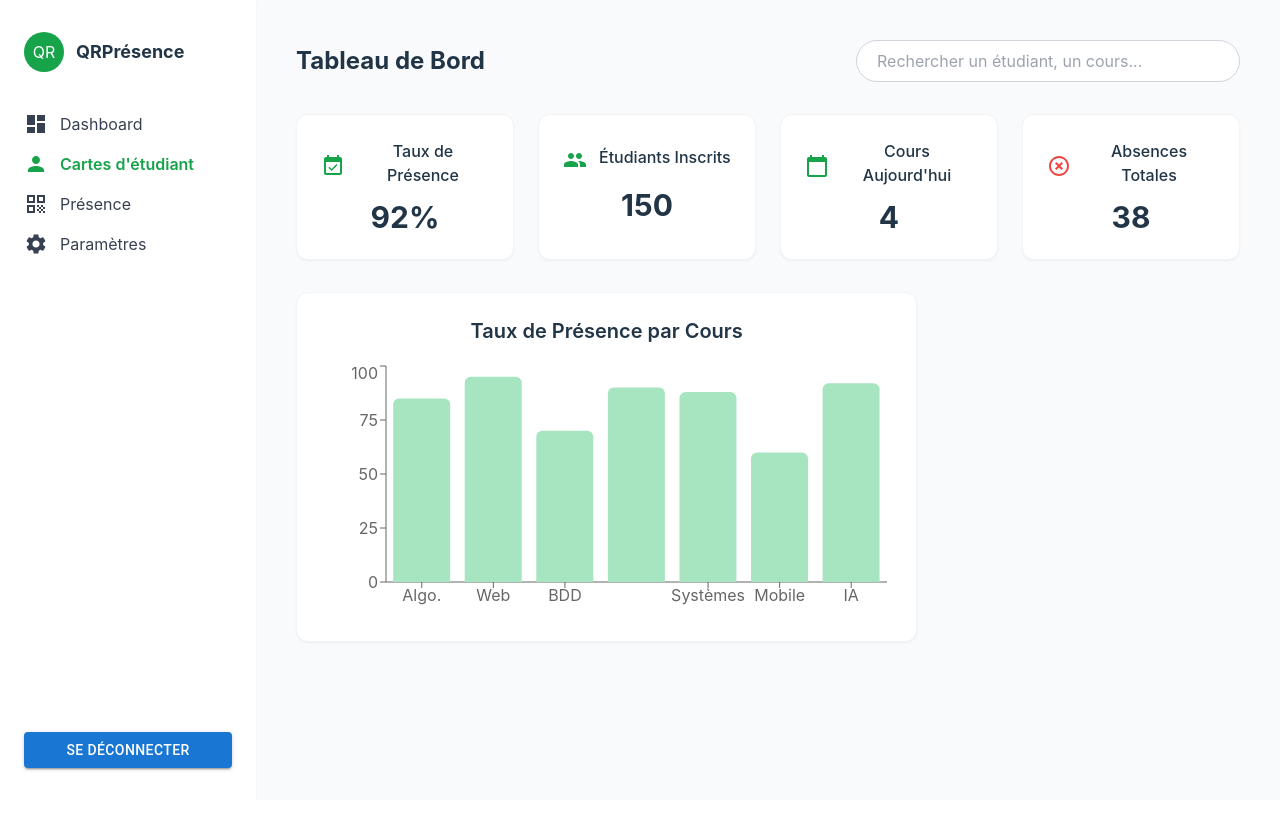
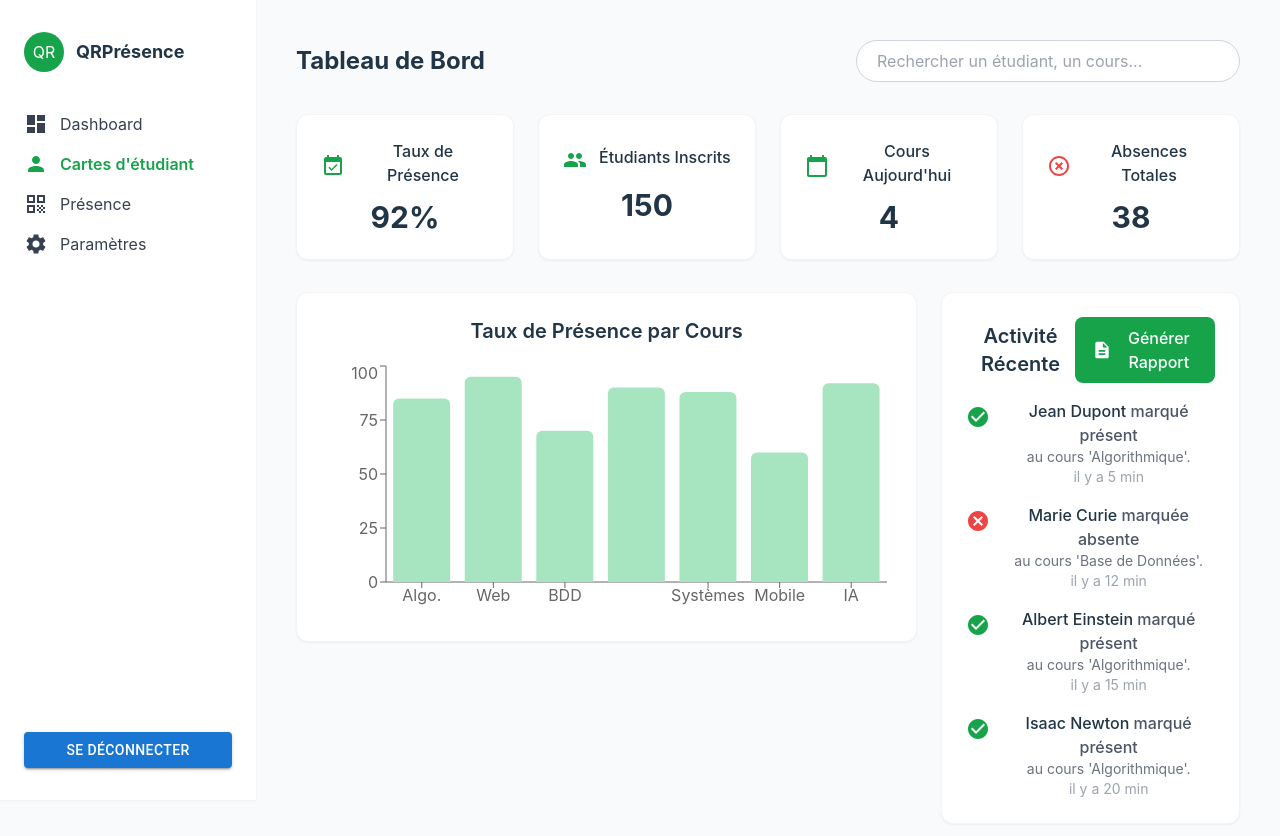
Before and after one commit to Michel-Lalaina/Gestion-presence, a React (Vite) app: page /#/ in a window 1280 px wide. Shown: the top 836 px of the page. Before the commit the page ends 800 px from the top, so only its background shows below. Built offline with nearby package versions, Linux system fonts and the light colour scheme.

Commit message:
ajout du composant des activite recents

```diff
--- a/src/page/Dashboard.tsx
+++ b/src/page/Dashboard.tsx
@@ -1,7 +1,7 @@
 
 import StatsCards from "../components/Dashboard/StatsCards";
 import PresenceChart from "../components/Dashboard/PresenceChart";
-
+import RecentActivity from "./RecentActivity";
 
 export default function Dashboard() {
   return (
@@ -31,7 +31,7 @@ export default function Dashboard() {
           <PresenceChart />
         </div>
 
-
+        <RecentActivity />
       </div>
     </div>
   );
--- /dev/null
+++ b/src/page/RecentActivity.tsx
@@ -0,0 +1,67 @@
+
+import CheckCircleIcon from "@mui/icons-material/CheckCircle";
+import CancelIcon from "@mui/icons-material/Cancel";
+import DescriptionIcon from "@mui/icons-material/Description";
+
+const activities = [
+  {
+    name: "Jean Dupont",
+    action: "marqué présent",
+    course: "Algorithmique",
+    icon: <CheckCircleIcon className="text-green-600" />,
+    time: "il y a 5 min",
+  },
+  {
+    name: "Marie Curie",
+    action: "marquée absente",
+    course: "Base de Données",
+    icon: <CancelIcon className="text-red-500" />,
+    time: "il y a 12 min",
+  },
+  {
+    name: "Albert Einstein",
+    action: "marqué présent",
+    course: "Algorithmique",
+    icon: <CheckCircleIcon className="text-green-600" />,
+    time: "il y a 15 min",
+  },
+  {
+    name: "Isaac Newton",
+    action: "marqué présent",
+    course: "Algorithmique",
+    icon: <CheckCircleIcon className="text-green-600" />,
+    time: "il y a 20 min",
+  },
+];
+
+export default function RecentActivity() {
+  return (
+    <div className="bg-white rounded-xl border border-gray-100 shadow-sm p-6">
+      <div className="flex justify-between items-center mb-4">
+        <h2 className="text-xl font-semibold">Activité Récente</h2>
+
+        <button className="bg-green-600 text-white px-4 py-2 rounded-lg flex items-center gap-2 hover:bg-green-700">
+          <DescriptionIcon fontSize="small" />
+          Générer Rapport
+        </button>
+      </div>
+
+      <div className="flex flex-col gap-4">
+        {activities.map((a, i) => (
+          <div key={i} className="flex items-start gap-3">
+            <div className="mt-1">{a.icon}</div>
+            <div>
+              <p className="font-medium">
+                {a.name} <span className="text-gray-600">{a.action}</span>
+              </p>
+              <p className="text-sm text-gray-500">
+                au cours '{a.course}'. <br />
+                <span className="text-gray-400">{a.time}</span>
+              </p>
+            </div>
+          </div>
+        ))}
+      </div>
+    </div>
+  );
+}
```
